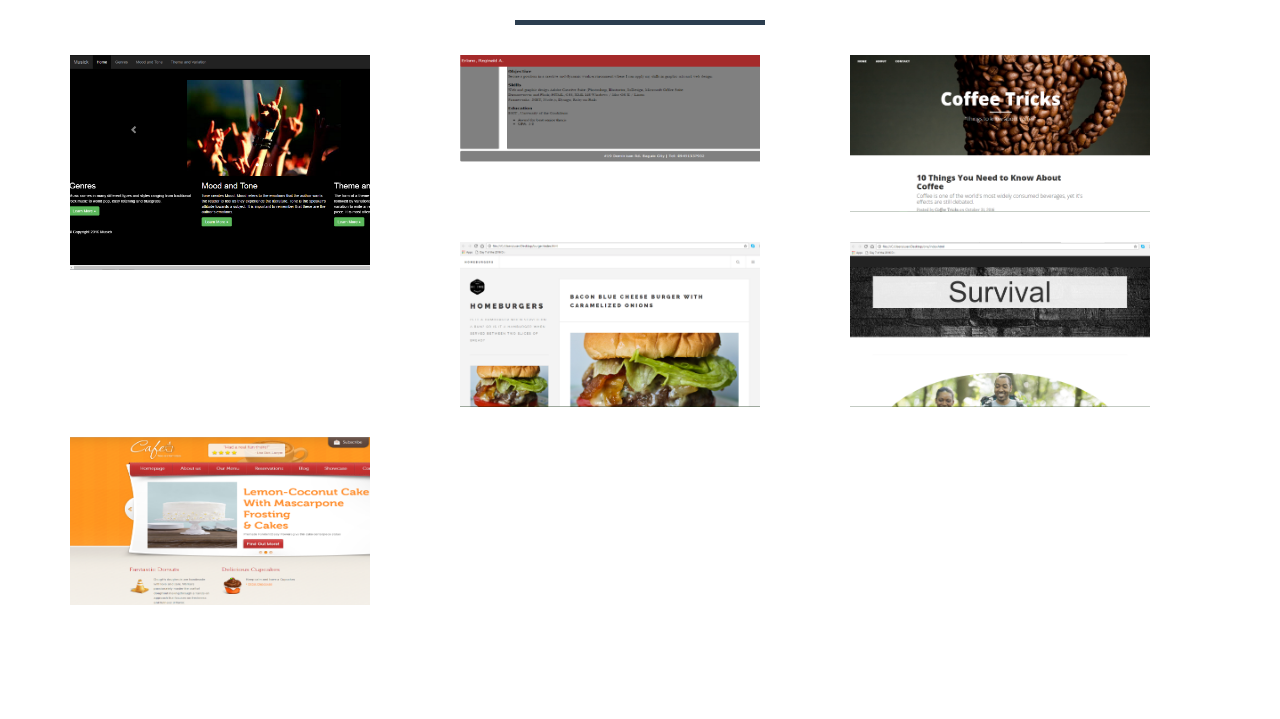
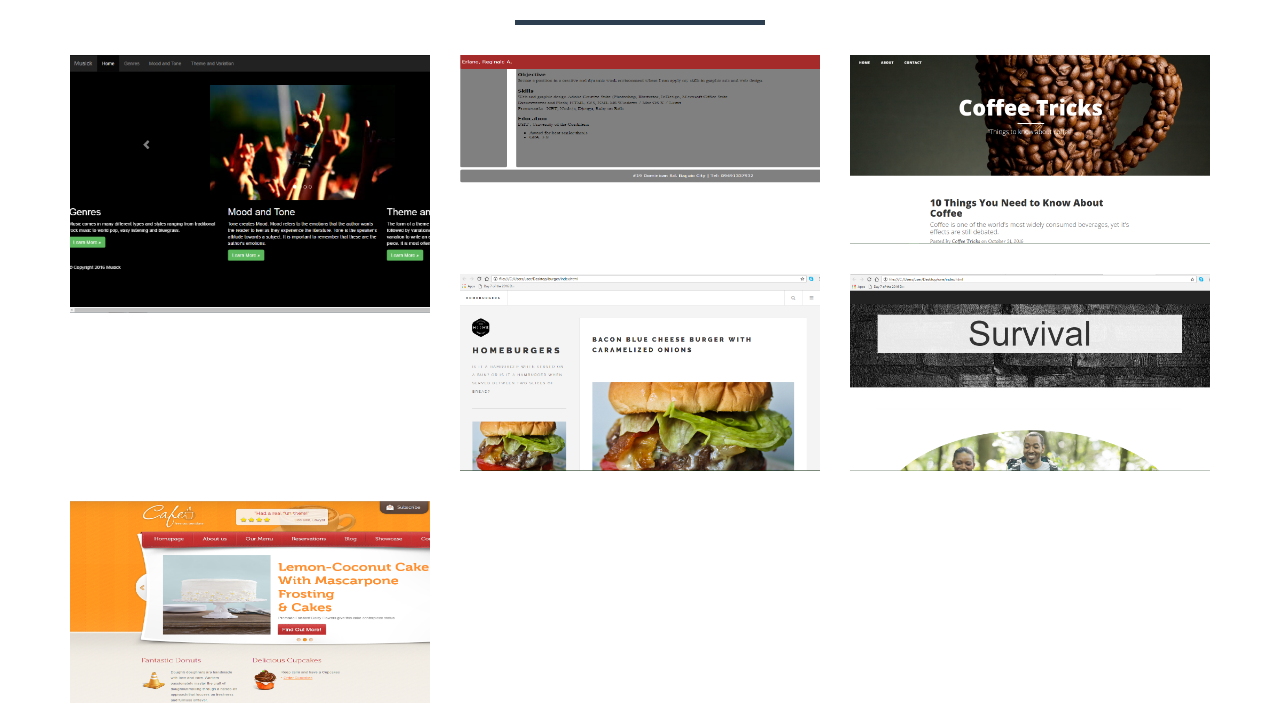
Before and after one commit to reginald456/ReginaldErlano.github.io, a website: page index.html in a window 1280 px wide. Shown: the part 661-1380 px from the top of the page. Drawn offline with nearby package versions, Linux system fonts and the light colour scheme.

Commit message:
Update index.html

```diff
--- a/index.html
+++ b/index.html
@@ -95,7 +95,7 @@
                                 <i class="fa fa-search-plus fa-3x"></i>
                             </div>
                         </div>
-                        <img src="musick.png"class="img-responsive" alt="" width = 300 height = 250>
+                        <img src="musick.png"class="img-responsive" alt="" >
                     </a>
                 </div>
                 <div class="col-sm-4 portfolio-item">
@@ -105,7 +105,7 @@
                                 <i class="fa fa-search-plus fa-3x"></i>
                             </div>
                         </div>
-                        <img src="resume.png"  class="img-responsive" alt="" width = 300 height = 250>
+                        <img src="resume.png"  class="img-responsive" alt="" >
                     </a>
                 </div>
                 <div class="col-sm-4 portfolio-item">
@@ -115,7 +115,7 @@
                                 <i class="fa fa-search-plus fa-3x"></i>
                             </div>
                         </div>
-                        <img src="coffeshot.png"  class="img-responsive" alt="" width = 300 height = 250>
+                        <img src="coffeshot.png"  class="img-responsive" alt="">
                     </a>
                 </div>
                 <div class="col-sm-4 portfolio-item">
@@ -125,7 +125,7 @@
                                 <i class="fa fa-search-plus fa-3x"></i>
                             </div>
                         </div>
-                        <img src="burge.png"  class="img-responsive" alt="" width = 300 height = 250>
+                        <img src="burge.png"  class="img-responsive" alt="" >
                     </a>
                 </div>
                 <div class="col-sm-4 portfolio-item">
@@ -135,7 +135,7 @@
                                 <i class="fa fa-search-plus fa-3x"></i>
                             </div>
                         </div>
-                        <img src="surv.png"   class="img-responsive" alt="" width = 300 height = 250>
+                        <img src="surv.png"   class="img-responsive" alt="">
                     </a>
                 </div>
                 <div class="col-sm-4 portfolio-item">
@@ -145,7 +145,7 @@
                                 <i class="fa fa-search-plus fa-3x"></i>
                             </div>
                         </div>
-                        <img src="cafe.png"   class="img-responsive" alt="" width = 300 height = 250>
+                        <img src="cafe.png"   class="img-responsive" alt="" >
                     </a>
                 </div>
             </div>
```
